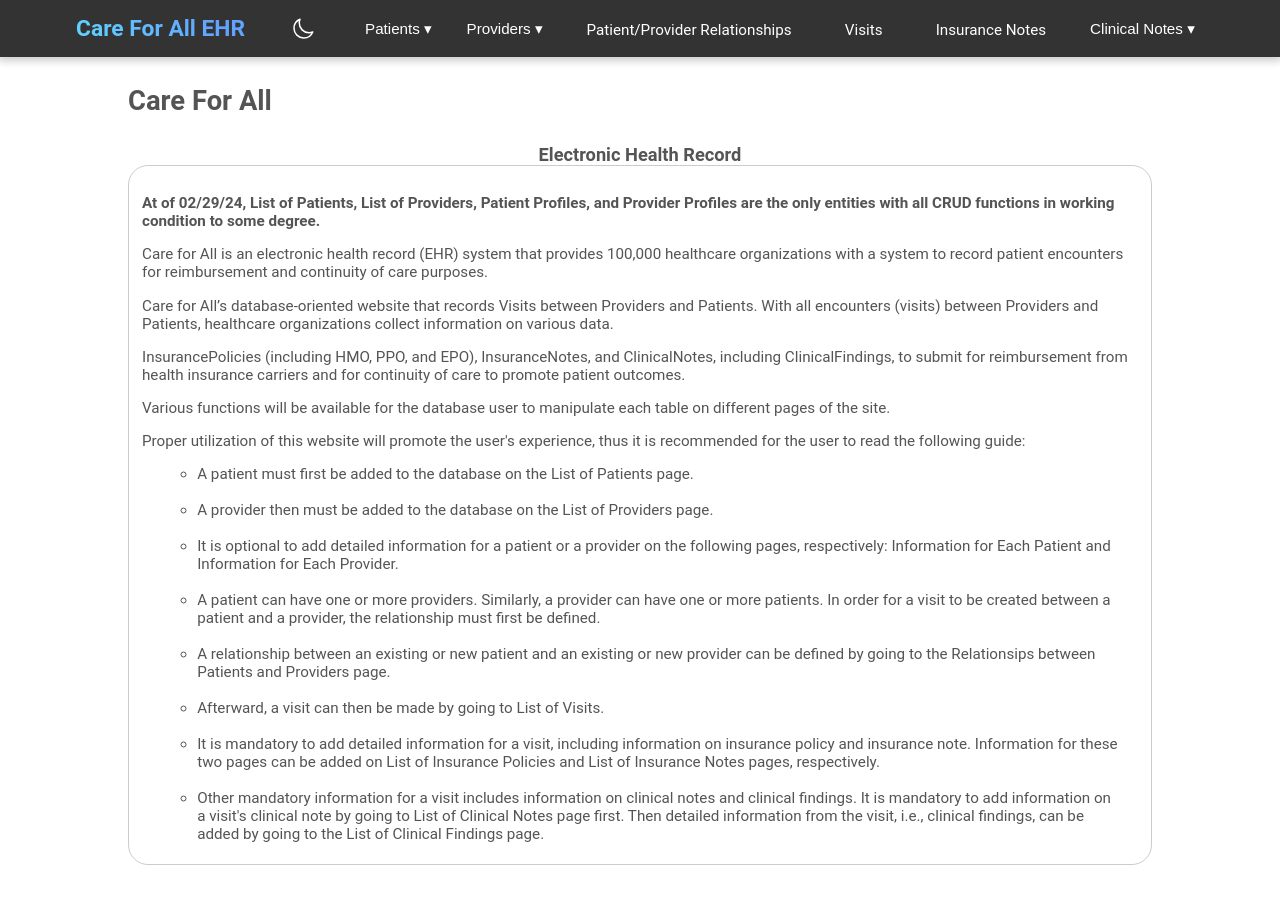
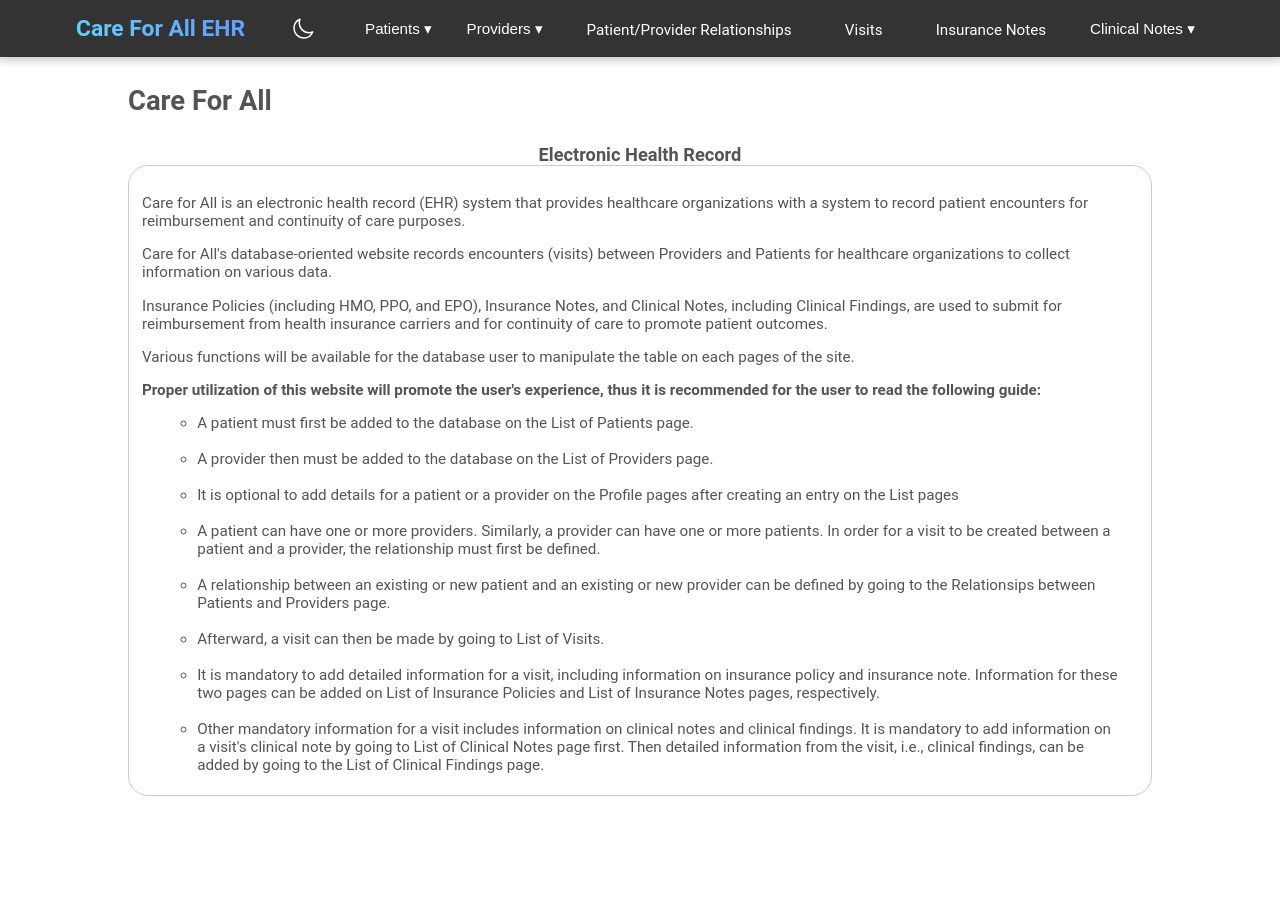
Before and after one commit to anson-poon/care-for-all-ehr, a React (Create React App) app: page / in a window 1280 px wide. Shown: the top 904 px of the page. After the commit the page ends 857 px from the top, so only its background shows below. Built offline with nearby package versions, Linux system fonts and the light colour scheme.

Commit message:
Simplified introduction and guide

```diff
--- a/src/pages/HomePage.js
+++ b/src/pages/HomePage.js
@@ -10,18 +10,17 @@ function HomePage() {
             <h3>Care For All</h3>
             <h4>Electronic Health Record</h4>
             <div className="page-description">
-                <p><b>At of 02/29/24, List of Patients, List of Providers, Patient Profiles, and Provider Profiles are the only entities with all CRUD functions in working condition to some degree.</b></p>
-                <p>Care for All is an electronic health record (EHR) system that provides 100,000 healthcare organizations with a system to record patient encounters for reimbursement and continuity of care purposes.</p>
-                <p>Care for All’s database-oriented website that records Visits between Providers and Patients. With all encounters (visits) between Providers and Patients, healthcare organizations collect information on various data.</p>
-                <p>InsurancePolicies (including HMO, PPO, and EPO), InsuranceNotes, and ClinicalNotes, including ClinicalFindings, to submit for reimbursement from health insurance carriers and for continuity of care to promote patient outcomes.</p>
-                <p>Various functions will be available for the database user to manipulate each table on different pages of the site.</p>
-                <p>Proper utilization of this website will promote the user's experience, thus it is recommended for the user to read the following guide:</p>
+                <p>Care for All is an electronic health record (EHR) system that provides healthcare organizations with a system to record patient encounters for reimbursement and continuity of care purposes.</p>
+                <p>Care for All's database-oriented website records encounters (visits) between Providers and Patients for healthcare organizations to collect information on various data.</p>
+                <p>Insurance Policies (including HMO, PPO, and EPO), Insurance Notes, and Clinical Notes, including Clinical Findings, are used to submit for reimbursement from health insurance carriers and for continuity of care to promote patient outcomes.</p>
+                <p>Various functions will be available for the database user to manipulate the table on each pages of the site.</p>
+                <p><b>Proper utilization of this website will promote the user's experience, thus it is recommended for the user to read the following guide:</b></p>
                 <ol className="userGuide">
                     <li>A patient must first be added to the database on the List of Patients page.</li>
                     <br></br>
                     <li>A provider then must be added to the database on the List of Providers page.</li>
                     <br></br>
-                    <li>It is optional to add detailed information for a patient or a provider on the following pages, respectively:  Information for Each Patient and Information for Each Provider.</li>
+                    <li>It is optional to add details for a patient or a provider on the Profile pages after creating an entry on the List pages</li>
                     <br></br>
                     <li>A patient can have one or more providers. Similarly, a provider can have one or more patients. In order for a visit to be created between a patient and a provider, the relationship must first be defined.</li>
                     <br></br>
```
